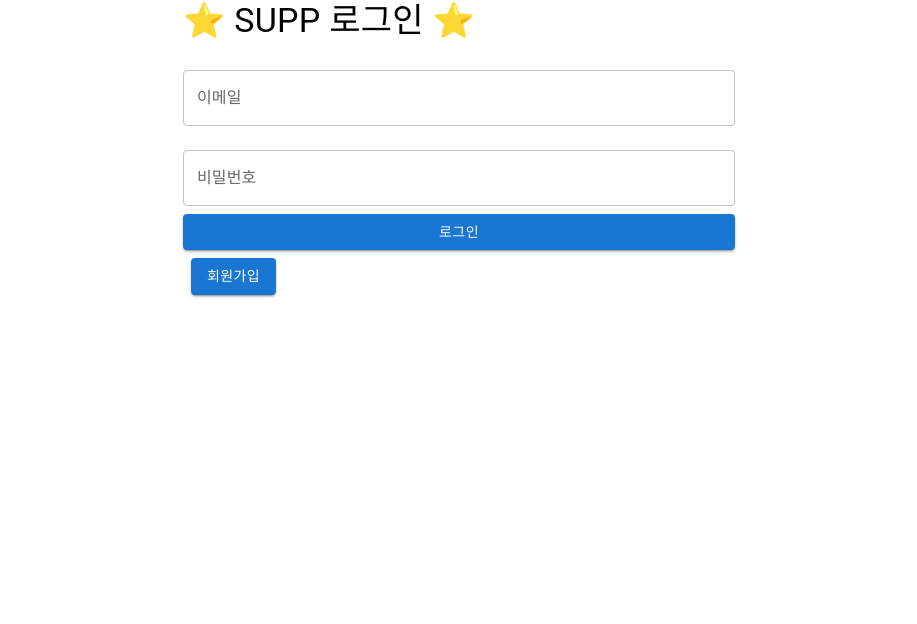
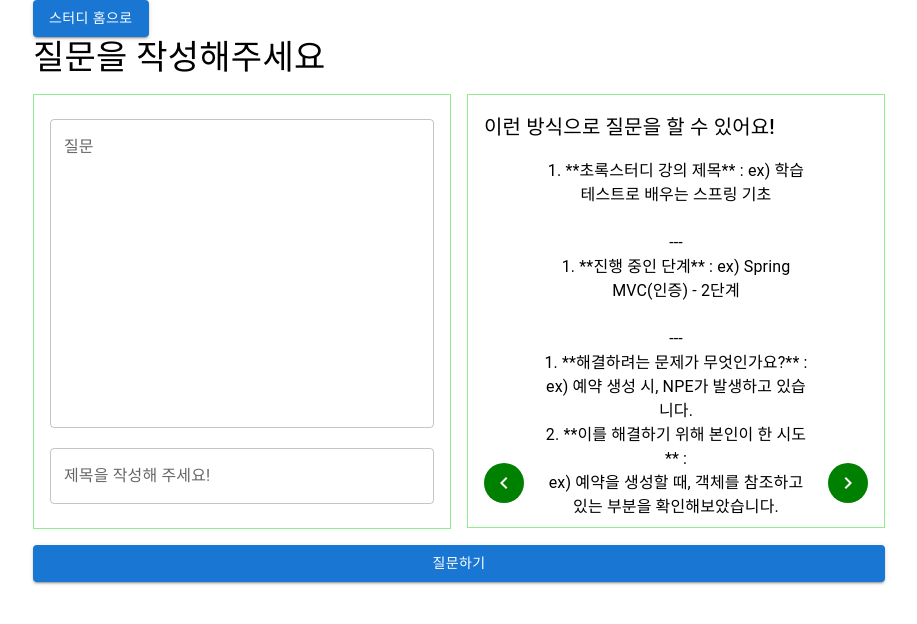
Before and after one commit to cholog-project/supp_web, a React (Create React App) app: page /post/create in a window 1280 px wide. Before the commit this address led to /signin. Shown: the top 624 px of the page, without its empty margins (181-1098 px from the left). Built offline with nearby package versions, Linux system fonts and the light colour scheme; no server answers.

Commit message:
refactor: 상태관리 사용하도록 변경

```diff
--- a/src/App.tsx
+++ b/src/App.tsx
@@ -17,9 +17,9 @@ function App() {
         <Route path="/signup" element={<SignUp />} />
         <Route path="/signin" element={<SignIn />} />
         <Route path="/group/create" element={<StudyForm />} />
-        <Route path="/group/:groupId" element={<StudyDetail />} />
-        <Route path="/group/:groupId/post/create" element={<PostForm />} />
-        <Route path="/post/:postId" element={<PostDetail />} />
+        <Route path="/group" element={<StudyDetail />} />
+        <Route path="/post/create" element={<PostForm />} />
+        <Route path="/post" element={<PostDetail />} />
         <Route path="/group/join/:inviteToken" element={<Invitation />} />
       </Routes>
     </div>
--- a/src/pages/Main.tsx
+++ b/src/pages/Main.tsx
@@ -43,7 +43,7 @@ function Main() {
           <List>
             {groupInfo.map((info: GroupInfo, index) => (
               <Link
-                to={`/group/${info.studyId}`}
+                to={`/group`}
                 key={info.studyId}
                 onClick={() => setGroupId(info.studyId)}
               >
--- a/src/pages/PostDetail.tsx
+++ b/src/pages/PostDetail.tsx
@@ -10,7 +10,7 @@ import {
   InputAdornment,
   Input,
 } from '@mui/material';
-import { useNavigate, useParams } from 'react-router-dom';
+import { useNavigate } from 'react-router-dom';
 import {
   useCreateComment,
   useDeleteComment,
@@ -18,22 +18,36 @@ import {
 } from 'api/PostApi';
 import { CommentForm, EachComment, PostDetailInfo } from 'model/Post';
 import { AccountCircle } from '@mui/icons-material';
+import { usePostStore } from 'stroe/pageStore';
 
 function PostDetail() {
+  const fetchPost = async () => {
+    try {
+      const post = await useGetPostDetail(postId);
+      setPostInfo(post);
+    } catch (err) {
+      navigate('/');
+    }
+  };
+
+  useEffect(() => {
+    fetchPost();
+  }, []);
+
+  const { postId } = usePostStore();
   const [postInfo, setPostInfo] = useState<PostDetailInfo>();
   const [commentInfo, setCommentInfo] = useState<CommentForm>({
-    postId: 0,
+    postId: postId,
     content: '',
   });
   const navigate = useNavigate();
-  const { postId } = useParams<{ postId: string }>();
 
   const handleSubmit = async (e: FormEvent) => {
     e.preventDefault();
     try {
-      const response = useCreateComment(commentInfo);
-      response.then(() => {
-        navigate(0);
+      await useCreateComment(commentInfo);
+      fetchPost().then(() => {
+        setCommentInfo({ ...commentInfo, content: '' }); // Clear the input field
       });
     } catch (error) {
       console.error('답변 생성 과정에서 문제가 발생했습니다.', error);
@@ -41,12 +55,10 @@ function PostDetail() {
   };
 
   const handleChange = (e: React.ChangeEvent<HTMLInputElement>) => {
-    console.log('call');
     const { name, value } = e.target;
     setCommentInfo({
       ...commentInfo,
       [name]: value,
-      postId: Number(postId),
     });
   };
 
@@ -56,18 +68,6 @@ function PostDetail() {
       navigate(0);
     });
   };
-
-  useEffect(() => {
-    const fetchPost = async () => {
-      try {
-        const post = await useGetPostDetail(Number(postId));
-        setPostInfo(post);
-      } catch (err) {
-        navigate('/');
-      }
-    };
-    fetchPost();
-  }, [navigate]);
 
   return (
     <Container maxWidth="md">
@@ -123,6 +123,7 @@ function PostDetail() {
                       id="input-with-icon-adornment"
                       onChange={handleChange}
                       name="content"
+                      value={commentInfo.content}
                       startAdornment={
                         <InputAdornment position="start">
                           <AccountCircle />
--- a/src/pages/PostForm.tsx
+++ b/src/pages/PostForm.tsx
@@ -8,19 +8,20 @@ import {
   IconButton,
 } from '@mui/material';
 import { KeyboardArrowLeft, KeyboardArrowRight } from '@mui/icons-material';
-import { useNavigate, useParams } from 'react-router-dom';
+import { useNavigate } from 'react-router-dom';
 import { CreatePostForm } from 'model/Post';
 import { useCreatePost } from 'api/PostApi';
 import { Examples } from 'constants/Questions';
+import { useGroupStore } from 'stroe/pageStore';
 
 function PostForm() {
   const navigate = useNavigate();
-  const { groupId } = useParams<{ groupId: string }>();
+  const { groupId } = useGroupStore();
   const [questionPage, setQuestionPage] = useState<number>(0);
   const [formData, setFormData] = useState<CreatePostForm>({
     title: '',
     description: '',
-    studyId: groupId ? Number(groupId) : 0,
+    studyId: groupId,
   });
 
   const handleChange = (e: React.ChangeEvent<HTMLInputElement>) => {
@@ -35,7 +36,7 @@ function PostForm() {
     e.preventDefault();
     try {
       await useCreatePost(formData);
-      navigate(`/group/${groupId}`);
+      navigate(`/group`);
     } catch (error) {
       console.error('스터디 생성 과정에서 문제가 발생했습니다.', error);
     }
@@ -55,7 +56,7 @@ function PostForm() {
 
   return (
     <Container maxWidth="md">
-      <Button variant="contained" onClick={() => navigate(`/group/${groupId}`)}>
+      <Button variant="contained" onClick={() => navigate(`/group`)}>
         스터디 홈으로
       </Button>
       <Typography variant="h4" gutterBottom>
--- a/src/pages/StudyDetail.tsx
+++ b/src/pages/StudyDetail.tsx
@@ -9,22 +9,24 @@ import {
 } from '@mui/material';
 import { useGetGroupDetail } from 'api/StudyApi';
 import { GroupInfo } from 'model/Study';
-import { Link, useNavigate, useParams } from 'react-router-dom';
+import { Link, useNavigate } from 'react-router-dom';
 import { useGetPosts } from 'api/PostApi';
 import { PostInfo } from 'model/Post';
 import { useGetInviteUrl } from 'api/InvitationApi';
 import { BASE_URL } from '../constants';
+import { useGroupStore, usePostStore } from 'stroe/pageStore';
 
 function StudyDetail() {
   const [groupInfo, setGroupInfo] = useState<GroupInfo>();
   const [postInfo, setPostInfo] = useState<PostInfo[]>([]);
-  const { groupId } = useParams<{ groupId: string }>();
+  const { groupId } = useGroupStore();
+  const { setPostId } = usePostStore();
   const navigate = useNavigate();
   useEffect(() => {
     const fetchGroup = async () => {
       try {
-        const study = await useGetGroupDetail(Number(groupId));
-        const questions = await useGetPosts(Number(groupId));
+        const study = await useGetGroupDetail(groupId);
+        const questions = await useGetPosts(groupId);
         setGroupInfo(study);
         setPostInfo(questions);
       } catch (err) {
@@ -58,10 +60,7 @@ function StudyDetail() {
         <Button variant="contained" onClick={() => navigate('/')}>
           홈으로
         </Button>
-        <Button
-          variant="contained"
-          onClick={() => navigate(`/group/${groupId}/post/create`)}
-        >
+        <Button variant="contained" onClick={() => navigate(`/post/create`)}>
           질문 작성하기
         </Button>
         <Button variant="contained" onClick={handleCopyInvitationUrl}>
@@ -82,7 +81,7 @@ function StudyDetail() {
         {postInfo.map((post, index) => (
           <Grid2 key={post.postId || index}>
             <Paper elevation={3} sx={{ padding: 2, textAlign: 'center' }}>
-              <Link to={`/post/${post.postId}`}>
+              <Link to={`/post`} onClick={() => setPostId(post.postId)}>
                 <Typography>{post.postTitle}</Typography>
               </Link>
             </Paper>
--- a/src/stroe/pageStore.tsx
+++ b/src/stroe/pageStore.tsx
@@ -6,9 +6,22 @@ type GroupStore = {
 };
 
 export const useGroupStore = create<GroupStore>((set) => ({
-  groupId: 1,
+  groupId: 0,
   setGroupId: (other) =>
     set(() => ({
       groupId: other,
     })),
 }));
+
+type PostStore = {
+  postId: number;
+  setPostId: (other: number) => void;
+};
+
+export const usePostStore = create<PostStore>((set) => ({
+  postId: 0,
+  setPostId: (other) =>
+    set(() => ({
+      postId: other,
+    })),
+}));
```
